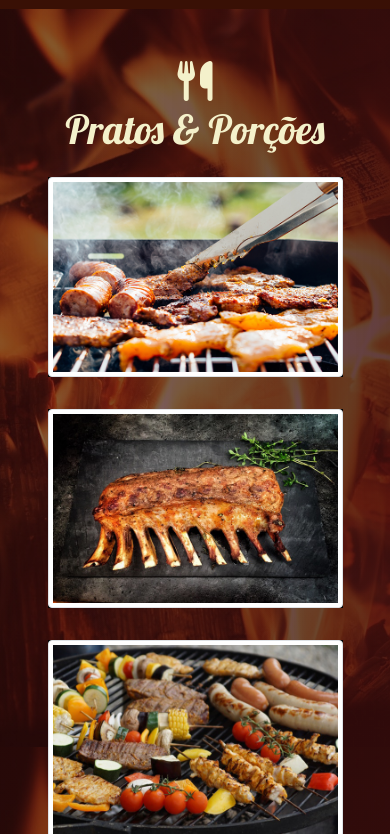
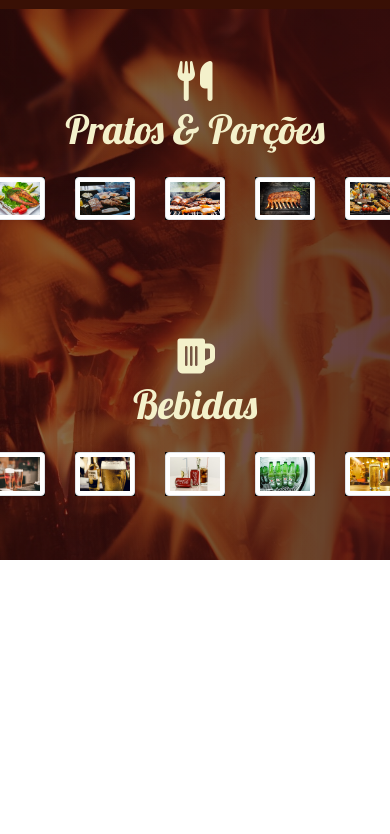
Before and after one commit to pauloWeslleY/01_projeto_na_brasa, a website: page index.html in a window 390 px wide. Shown: the part 941-1775 px from the top of the page. After the commit the page ends 1501 px from the top, so only its background shows below. Drawn offline with nearby package versions, Linux system fonts and the light colour scheme; files whose address does not match are found by name.

Commit message:
AULA: 99 -> Estilização do Cardápio

```diff
--- a/css/sass/_menu_card.sass
+++ b/css/sass/_menu_card.sass
@@ -1,9 +1,11 @@
+.container
+
+   h1
+      font-family: $font_main
+      color: $white
+
 .parent_container
    font-family: $font_main
-
-.container h1
-   font-family: $font_main
-   color: $white
 
 .item-container
    position: relative
@@ -16,10 +18,6 @@
 
    .item-img
       transition: all 2s ease
-
-   &:hover .item-img
-      transform: scale(1.2)
-      opacity: 0.5
 
    .item-link
       position: absolute
@@ -39,3 +37,7 @@
 
    &:hover .item-link
       opacity: 1
+
+.item-container:hover .item-img
+   transform: scale(1.2)
+   opacity: 0.5
--- /dev/null
+++ b/css/sass/bootstrap.scss
@@ -0,0 +1,42 @@
+/*!
+ * Bootstrap v4.1.3 (https://getbootstrap.com/)
+ * Copyright 2011-2018 The Bootstrap Authors
+ * Copyright 2011-2018 Twitter, Inc.
+ * Licensed under MIT (https://github.com/twbs/bootstrap/blob/master/LICENSE)
+ */
+
+@import "functions";
+@import "variables";
+@import "mixins";
+@import "root";
+@import "reboot";
+@import "type";
+@import "images";
+@import "code";
+@import "grid";
+@import "tables";
+@import "forms";
+@import "buttons";
+@import "transitions";
+@import "dropdown";
+@import "button-group";
+@import "input-group";
+@import "custom-forms";
+@import "nav";
+@import "navbar";
+@import "card";
+@import "breadcrumb";
+@import "pagination";
+@import "badge";
+@import "jumbotron";
+@import "alert";
+@import "progress";
+@import "media";
+@import "list-group";
+@import "close";
+@import "modal";
+@import "tooltip";
+@import "popover";
+@import "carousel";
+@import "utilities";
+@import "print";
--- a/css/sass/main.sass
+++ b/css/sass/main.sass
@@ -22,3 +22,21 @@ $font_text: Arial
 @import '_menu__nav_bar'
 @import '_body'
 @import '_menu_card'
+
+html
+   overflow-X: hidden
+
+*
+   ::-webkit-scrollbar
+      width: 8px
+
+   ::-webkit-scrollbar-track
+      width: 6px
+      background: $white
+
+   ::-webkit-scrollbar-thumb
+      background: $brown_lighting
+      border-radius: 24px
+
+      &:hover
+         background: #718096
--- a/index.html
+++ b/index.html
@@ -14,7 +14,13 @@
 
       <title>NA BRASA &bull; CHURRASCARIA</title>
 
-      <!--? Bootstrap CSS -->
+      <link
+         rel="shortcut icon"
+         href="assets/favicons/brasas.png"
+         type="image/png"
+      />
+
+      <!-- ? Bootstrap CSS -->
       <link rel="stylesheet" href="css/bootstrap.min.css" />
       <!--? Styles Sass -->
       <link rel="stylesheet" href="css/sass/main.css" />
@@ -33,7 +39,15 @@
          rel="stylesheet"
          href="node_modules/magnific-popup/dist/magnific-popup.css"
       />
-      <!-- <link rel="stylesheet" href="scripts/magnific-popup/magnific-popup.css" /> -->
+      <!--? Slick Carousel  -->
+      <link
+         rel="stylesheet"
+         href="node_modules/slick-carousel/slick/slick.css"
+      />
+      <link
+         rel="stylesheet"
+         href="node_modules/slick-carousel/slick/slick-theme.css"
+      />
    </head>
    <body>
       <!-- fixme |> Navigation == NavBar -->
@@ -43,16 +57,16 @@
                class="col d-flex justify-content-center justify-content-md-between justify-content-sm-between align-items-baseline flex-wrap"
             >
                <div class="p-2 info__icons">
-                  <a href="#" class="mr-2" alt="facebook">
+                  <a class="mr-2" alt="facebook">
                      <i class="fa-brands fa-facebook fa-2x"></i>
                   </a>
-                  <a href="#" class="mr-2" alt="instagram">
+                  <a class="mr-2" alt="instagram">
                      <i class="fa-brands fa-instagram fa-2x"></i>
                   </a>
-                  <a href="#" class="mr-2" alt="twitter">
+                  <a class="mr-2" alt="twitter">
                      <i class="fa-brands fa-twitter fa-2x"></i>
                   </a>
-                  <a href="#" class="mr-2" alt="whatsapp">
+                  <a class="mr-2" alt="whatsapp">
                      <i class="fa-brands fa-whatsapp fa-2x"></i>
                   </a>
                </div>
@@ -86,7 +100,7 @@
                </div>
             </div>
          </div>
-         <a href="#" class="btn btn__forward">
+         <a class="btn btn__forward">
             <i
                class="fa-solid fa-circle-down"
                alt="Ir para próxima sessão do site"
@@ -152,7 +166,7 @@
          </div>
       </nav>
       <!-- fixme |> Menu__NavBar ==> #End -->
-      <!--* |> Area Menu Card-->
+      <!--* |> #Area Menu Card-->
       <section class="py-5" id="menu_card">
          <!--? Dishes and Portions -->
          <div class="container">
@@ -160,16 +174,17 @@
                <i class="fas fa-utensils"></i> <br />
                Pratos & Porções
             </h1>
+            <!-- [] Parent Container -->
             <div class="carousel row parent-container">
                <!--* Item Menu Card-01 -->
-               <div class="col-10 mx-auto col-sm-6 col-lg-4 my-3">
+               <div class="col-12 mx-auto my-3">
                   <div class="item-container">
                      <img
                         src="./assets/menu/c2.jpeg"
                         alt="Item do Cardápio"
                         class="img-fluid img-thumbnail item-img"
                      />
-                     <a href="./assets/menu/c2.jpeg">
+                     <a class="image-link" href="./assets/menu/c2.jpeg">
                         <h1 class="text-uppercase text-center item-link px-3">
                            ver Opções
                         </h1>
@@ -177,7 +192,7 @@
                   </div>
                </div>
                <!--* Item Menu Card-02 -->
-               <div class="col-10 mx-auto col-sm-6 col-lg-4 my-3">
+               <div class="col-12 mx-auto my-3">
                   <div class="item-container">
                      <img
                         src="./assets/menu/c3.jpeg"
@@ -192,7 +207,7 @@
                   </div>
                </div>
                <!--* Item Menu Card-03 -->
-               <div class="col-10 mx-auto col-sm-6 col-lg-4 my-3">
+               <div class="col-12 mx-auto my-3">
                   <div class="item-container">
                      <img
                         src="./assets/menu/c4.jpeg"
@@ -207,7 +222,7 @@
                   </div>
                </div>
                <!--* Item Menu Card-04 -->
-               <div class="col-10 mx-auto col-sm-6 col-lg-4 my-3">
+               <div class="col-12 mx-auto my-3">
                   <div class="item-container">
                      <img
                         src="./assets/menu/c5.jpeg"
@@ -222,7 +237,7 @@
                   </div>
                </div>
                <!--* Item Menu Card-05 -->
-               <div class="col-10 mx-auto col-sm-6 col-lg-4 my-3">
+               <div class="col-12 mx-auto my-3">
                   <div class="item-container">
                      <img
                         src="./assets/menu/c6.jpeg"
@@ -241,17 +256,109 @@
          </div>
          <!--? Dishes and Portions => End -->
       </section>
-      <!--* |> Area Menu Card => End-->
+      <!--* |> #Area Menu Card => End-->
+      <!--* |> #Area Menu Card-->
+      <section class="py-5" id="menu_card">
+         <!--? Drinks -->
+         <div class="container">
+            <h1 class="text-center">
+               <i class="fas fa-beer"></i> <br />
+               Bebidas
+            </h1>
+            <!-- [] Parent Container -->
+            <div class="carousel row parent-container">
+               <!--* Item Menu Card-01 -->
+               <div class="col-12 mx-auto my-3">
+                  <div class="item-container">
+                     <img
+                        src="./assets/drink/b1.jpeg"
+                        alt="Item do Cardápio"
+                        class="img-fluid img-thumbnail item-img"
+                     />
+                     <a class="image-link" href="./assets/drink/b1.jpeg">
+                        <h1 class="text-uppercase text-center item-link px-3">
+                           ver Opções
+                        </h1>
+                     </a>
+                  </div>
+               </div>
+               <!--* Item Menu Card-02 -->
+               <div class="col-12 mx-auto my-3">
+                  <div class="item-container">
+                     <img
+                        src="./assets/drink/b2.jpeg"
+                        alt="Item do Cardápio"
+                        class="img-fluid img-thumbnail item-img"
+                     />
+                     <a href="./assets/drink/b2.jpeg">
+                        <h1 class="text-uppercase text-center item-link px-3">
+                           ver Opções
+                        </h1>
+                     </a>
+                  </div>
+               </div>
+               <!--* Item Menu Card-03 -->
+               <div class="col-12 mx-auto my-3">
+                  <div class="item-container">
+                     <img
+                        src="./assets/drink/b3.jpeg"
+                        alt="Item do Cardápio"
+                        class="img-fluid img-thumbnail item-img"
+                     />
+                     <a href="./assets/drink/b3.jpeg">
+                        <h1 class="text-uppercase text-center item-link px-3">
+                           ver Opções
+                        </h1>
+                     </a>
+                  </div>
+               </div>
+               <!--* Item Menu Card-04 -->
+               <div class="col-12 mx-auto my-3">
+                  <div class="item-container">
+                     <img
+                        src="./assets/drink/b4.jpeg"
+                        alt="Item do Cardápio"
+                        class="img-fluid img-thumbnail item-img"
+                     />
+                     <a href="./assets/drink/b4.jpeg">
+                        <h1 class="text-uppercase text-center item-link px-3">
+                           ver Opções
+                        </h1>
+                     </a>
+                  </div>
+               </div>
+               <!--* Item Menu Card-05 -->
+               <div class="col-12 mx-auto my-3">
+                  <div class="item-container">
+                     <img
+                        src="./assets/drink/b5.jpeg"
+                        alt="Item do Cardápio"
+                        class="img-fluid img-thumbnail item-img"
+                     />
+                     <a href="./assets/drink/b5.jpeg">
+                        <h1 class="text-uppercase text-center item-link px-3">
+                           ver Opções
+                        </h1>
+                     </a>
+                  </div>
+               </div>
+               <!--* Item Menu Card-05 => End -->
+            </div>
+         </div>
+         <!--? Drinks => End -->
+      </section>
+      <!--* |> #Area Menu Card => End-->
 
       <!--? jQuery -->
-      <script src="node_modules/jquery/dist/jquery.min.js"></script>
+      <script src="node_modules/jquery/dist/jquery.slim.min.js"></script>
       <!--? jQuey Ripples-->
       <script src="scripts/jquery.ripples-min.js"></script>
       <!--? Bootstrap JS -->
       <script src="scripts/bootstrap.bundle.min.js"></script>
       <!--? MagnificPopup  -->
       <script src="node_modules/magnific-popup/dist/jquery.magnific-popup.js"></script>
-      <!-- <script src="scripts/magnific-popup/jquery.magnific-popup.js"></script> -->
+      <!-- ? Slick Carousel -->
+      <script src="node_modules/slick-carousel/slick/slick.js"></script>
       <!--? Scripts JS -->
       <script src="scripts/index.js"></script>
    </body>
--- a/package.json
+++ b/package.json
@@ -7,9 +7,10 @@
    "license": "MIT",
    "devDependencies": {
       "@fortawesome/fontawesome-free": "^6.1.1",
-      "jquery": "^3.6.0"
+      "jquery": "^3.6.1"
    },
    "dependencies": {
-      "magnific-popup": "^1.1.0"
+      "magnific-popup": "^1.1.0",
+      "slick-carousel": "^1.8.1"
    }
 }
--- a/scripts/index.js
+++ b/scripts/index.js
@@ -1,23 +1,53 @@
 $(function () {
-
    //* Effect Smoke for Banner
-   $(selector).ripples({
-      dropRadius: 25,
-      perturbance: 0.2,
-    });
+   // $(selector).ripples({
+   //    dropRadius: 25,
+   //    perturbance: 0.2,
+   // });
 
    //!BTN TOGGLE
-   $('.navbar-toggler').on(function () {
-      $('.navbar-toggler').toggleClass('change')
+   $(".navbar-toggler").on(function () {
+      $(".navbar-toggler").toggleClass("change");
    });
+});
 
-   //!MagnificPopup => click img
+$(function () {
+   //!MagnificPopup => click image
    $(".parent-container").magnificPopup({
-      delegate: 'a', // the selector for gallery item
-      type: 'image',
+      delegate: "a", // the selector for gallery item
+      type: "image",
+      gallery: {
+         enabled: true,
+      },
+   });
+});
 
-      gallery: {
-        enabled: true
-      }
+$(function () {
+   //!Slick Carousel
+   $(".carousel").slick({
+      centerMode: true,
+      mobileFirst: true,
+      centerPadding: "60px",
+      slidesToShow: 3,
+      responsive: [
+         {
+            breakpoint: 768,
+            settings: {
+               arrows: false,
+               centerMode: true,
+               centerPadding: "40px",
+               slidesToShow: 3,
+            },
+         },
+         {
+            breakpoint: 480,
+            settings: {
+               arrows: false,
+               centerMode: true,
+               centerPadding: "40px",
+               slidesToShow: 1,
+            },
+         },
+      ],
    });
-})
+});
```
Also changed, not shown: css/sass/_navigation.sass (+16 -12 lines), assets/favicons/brasas.png (added), css/sass/main.css, 3 other files.
